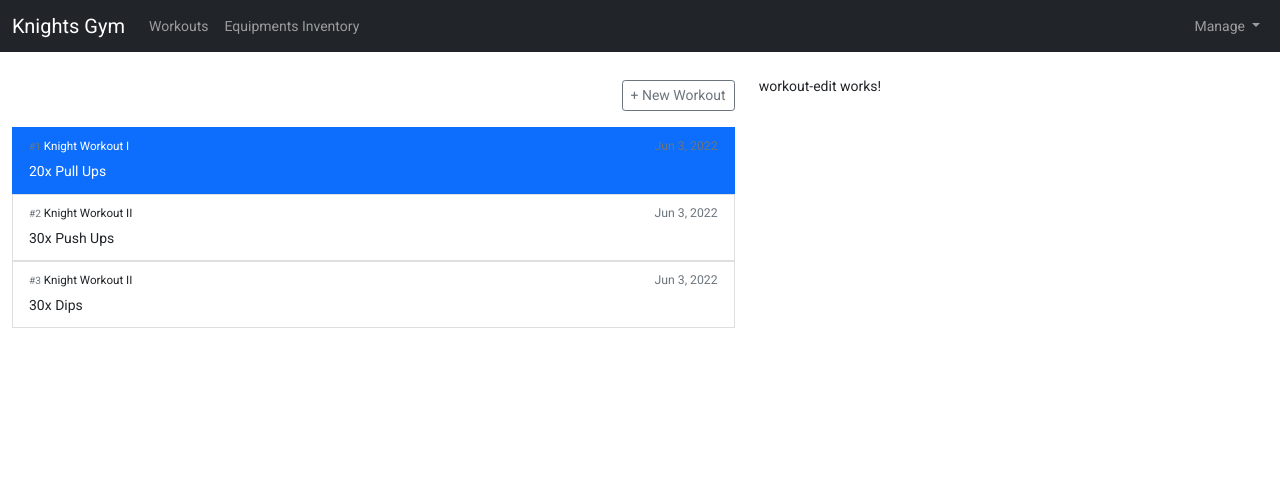
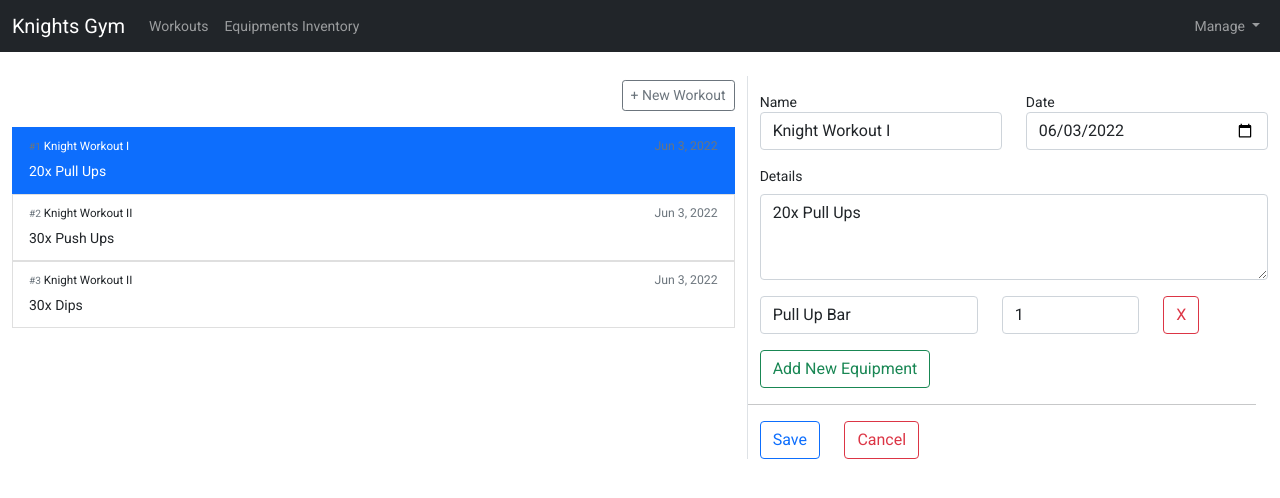
Before and after one commit to knightSarai/knights-gyms, an Angular app: page /workouts/1/edit in a window 1280 px wide. Shown: the top 498 px of the page. Built offline with nearby package versions, Linux system fonts and the light colour scheme.

Commit message:
Add workout form

```diff
--- a/src/app/app.module.ts
+++ b/src/app/app.module.ts
@@ -12,7 +12,7 @@ import {WorkoutComponent} from './workouts/workout-list/workout/workout.componen
 import {EquipmentsComponent} from './equipments/equipments.component';
 import {EquipmentEditComponent} from './equipments/equipment-edit/equipment-edit.component';
 import {MatGridListModule} from "@angular/material/grid-list";
-import {FormsModule} from "@angular/forms";
+import {FormsModule, ReactiveFormsModule} from "@angular/forms";
 import {DropdownDirective} from './directives/dropdown.directive';
 import {RoutingModule} from "./routing/routing.module";
 import { WorkoutIndexComponent } from './workouts/workout-index/workout-index.component';
@@ -37,6 +37,7 @@ import { WorkoutEditComponent } from './workouts/workout-edit/workout-edit.compo
     BrowserAnimationsModule,
     MatToolbarModule,
     MatGridListModule,
+    ReactiveFormsModule,
     FormsModule,
     RoutingModule
   ],
--- a/src/app/workouts/workout-detail/workout-detail.component.html
+++ b/src/app/workouts/workout-detail/workout-detail.component.html
@@ -1,4 +1,4 @@
-<div class="row border-start">
+<div class="row">
   <div class="col-md-12 d-flex justify-content-between">
     <div>
       <h1>{{ workout.name }}</h1>
--- a/src/app/workouts/workout-edit/workout-edit.component.html
+++ b/src/app/workouts/workout-edit/workout-edit.component.html
@@ -1 +1,81 @@
-<p>workout-edit works!</p>
+<div class="row">
+  <form [formGroup]="workoutForm" (ngSubmit)="onSubmit()">
+    <div class="row mt-3">
+      <div class="col mb-3">
+          <label for="name">Name</label>
+          <input type="text"
+                 class="form-control"
+                 id="name"
+                 placeholder="Name"
+                 formControlName="name"
+                 name="name"
+          >
+      </div>
+      <div class="col mb-3">
+          <label for="title">Date</label>
+          <input type="date"
+                 class="form-control"
+                 id="date"
+                 formControlName="date"
+                 placeholder="Date"
+                 name="Date"
+          >
+      </div>
+      <div class="mb-3">
+        <label for="details" class="form-label">Details</label>
+        <textarea
+          class="form-control"
+          id="details"
+          formControlName="details"
+          rows="3"
+        ></textarea>
+      </div>
+      <div class="row"
+        formArrayName="equipments"
+      >
+        <div *ngFor="let equipmentCtrl of controls; let idx = index"
+             [formGroupName]="idx"
+              class="row mb-3"
+        >
+          <div class="col-md-6">
+            <input type="text"
+                   class="form-control"
+                   placeholder="Equipment"
+                   formControlName='name'
+            >
+          </div>
+          <div class="col-md-4">
+            <input type="number"
+                   class="form-control"
+                   placeholder="Amount"
+                   formControlName="amount"
+            >
+          </div>
+          <div class="col-md-2">
+              <button class="btn btn-outline-danger">X</button>
+          </div>
+        </div>
+        <div class="row">
+          <div class="col-md-8">
+              <button
+                class="btn btn-outline-success"
+                type="button"
+                (click)="onAddEquipment()"
+              >
+                Add New Equipment
+              </button>
+          </div>
+        </div>
+      </div>
+      <div class="row mt-3">
+        <hr>
+        <div class="col-md-2">
+          <button type="submit" class="btn btn-outline-primary">Save</button>
+        </div>
+        <div class="col-md-2">
+          <button type="submit" class="btn btn-outline-danger">Cancel</button>
+       </div>
+      </div>
+    </div>
+  </form>
+</div>
--- a/src/app/workouts/workout-edit/workout-edit.component.ts
+++ b/src/app/workouts/workout-edit/workout-edit.component.ts
@@ -2,6 +2,10 @@ import {Component, OnInit} from '@angular/core';
 import {WorkoutService} from "../workout.service";
 import {ActivatedRoute} from "@angular/router";
 import {Workout} from "@models/workouts.model";
+import { FormArray, FormControl,  FormControlName,  FormGroup } from '@angular/forms';
+import { formatDate } from '@angular/common'
+import { Equipment } from '@models/equipment.model';
+
 
 @Component({
   selector: 'app-workout-edit',
@@ -11,20 +15,56 @@ import {Workout} from "@models/workouts.model";
 export class WorkoutEditComponent implements OnInit {
   workout: Workout;
   editMode: boolean;
+  workoutForm: FormGroup;
 
   constructor(private workoutService: WorkoutService, private route: ActivatedRoute) {
+  }
+
+  get controls() {
+    return (<FormArray>this.workoutForm.get('equipments')).controls;
   }
 
   ngOnInit(): void {
     this.route.params.subscribe(params => {
       this.editMode = params['id'] != null;
-      if (this.editMode) {
-        this.workout = this.workoutService.getWorkout(parseInt(params.id));
-        return;
-      }
-      this.workout = new Workout();
+      this.workout = this.editMode ? this.workoutService.getWorkout(parseInt(params.id)) : new Workout();
+      this.initForm()
     });
   }
+
+  createEquipmentFormGroup(equipment?: Equipment) {
+    const name = equipment ? equipment.name : '';
+    const amount = equipment ? equipment.amount : 0;
+    return new FormGroup({
+            'name': new FormControl(name),
+            'amount': new FormControl(amount)
+          })
+
+  }
+
+  initForm(){
+    const equipments = new FormArray([]);
+    for (let equipment of this.workout.equipments) {
+      equipments.push(this.createEquipmentFormGroup(equipment))
+    }
+
+    this.workoutForm = new FormGroup({
+      "name": new FormControl(this.workout.name),
+      "date": new FormControl(formatDate(this.workout.date, 'yyy-MM-dd', 'en')),
+      "details": new FormControl(this.workout.details),
+      equipments
+    })
+  }
+
+  onSubmit() {
+    console.log(this.workoutForm)
+  }
+
+  onAddEquipment() {
+    (<FormArray>this.workoutForm.get('equipments')).push(this.createEquipmentFormGroup())
+
+  }
+
 
   addWorkout(workout: Workout) {
     this.workoutService.addWorkout(workout);
--- a/src/app/workouts/workout.service.ts
+++ b/src/app/workouts/workout.service.ts
@@ -20,7 +20,7 @@ export class WorkoutService {
       'Knight Workout II',
       new Date(),
       '30x Push Ups',
-      [new Equipment(2, 'Band', 1)]
+      [new Equipment(2, 'Band', 1), new Equipment(4, 'Mat', 1) ]
     ),
     new Workout(
       3,
--- a/src/app/workouts/workouts.component.html
+++ b/src/app/workouts/workouts.component.html
@@ -2,7 +2,7 @@
   <div class="col-md-7">
     <app-workout-list></app-workout-list>
   </div>
-  <div class="col-md-5">
+  <div class="col-md-5 border-start">
     <router-outlet></router-outlet>
   </div>
 </div>
```
